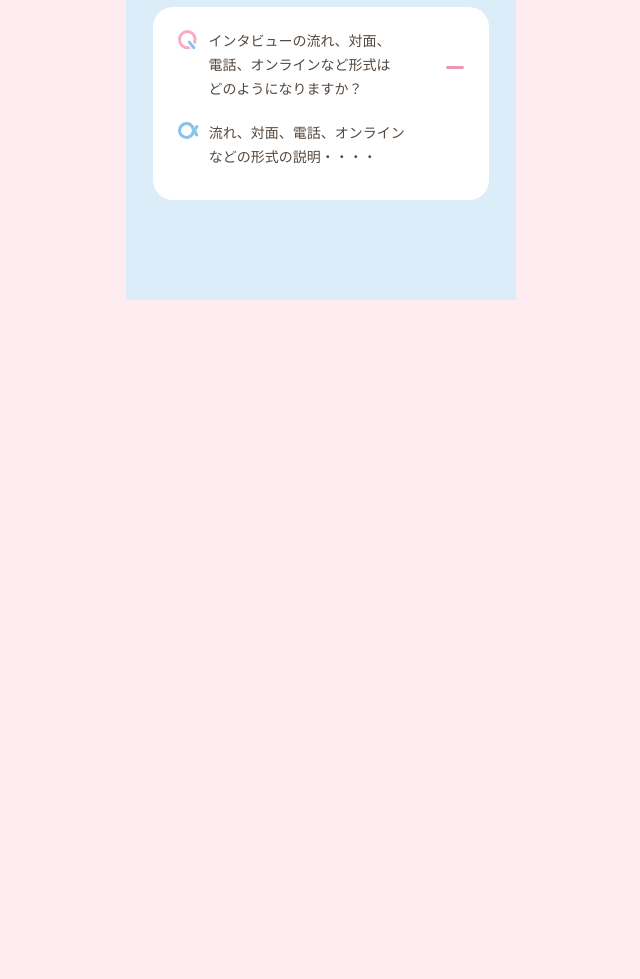
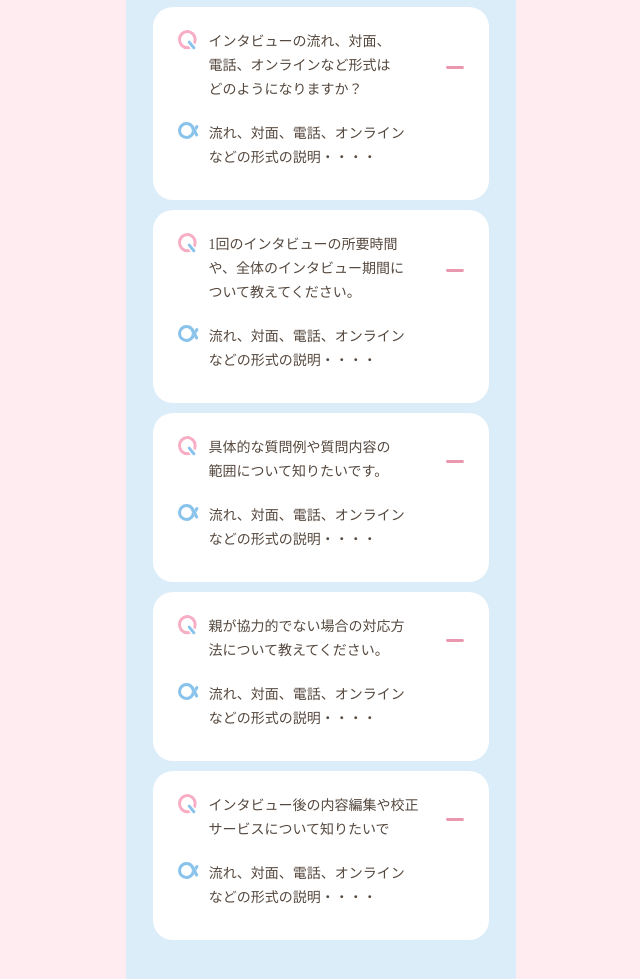
Before and after one commit to real-master-100/kizuna, a plain HTML site: page index.html in a window 1280 px wide. Shown: the part 5721-6700 px from the top of the page, without its empty margins (319-959 px from the left). Before the commit the page ends 6021 px from the top, so only its background shows below. Drawn offline with Linux system fonts and the light colour scheme; a web font is replaced by a local one.

Commit message:
qustion complete except for animation

```diff
--- a/assets/css/Pages/_index.scss
+++ b/assets/css/Pages/_index.scss
@@ -563,7 +563,7 @@ section {
     flex-direction: column;
     align-items: center;
     background-color: #DBEDF9;
-    padding-bottom: 100px;
+    padding-bottom: 32px;
     h5 {
         color: #505050;
         font-size: 32px;
@@ -616,6 +616,7 @@ section {
             justify-content: space-between;
             background-color: #FFFFFF;
             border-radius: 20px;
+            margin-bottom: 10px;
 
             .question {
                 display: flex;
--- a/index.html
+++ b/index.html
@@ -216,12 +216,92 @@
                     <p>流れ、対面、電話、オンラインなどの形式の説明・・・・</p>
                 </div>
             </div>
+
+
+            <div>
+                <div class="question">
+                    <div class="content">
+                        <img src="./assets/image/seventh_v/q_mark.svg" alt="qustion_mark">
+                        <p>1回のインタビューの所要時間<br/>や、全体のインタビュー期間に<br/>
+                            ついて教えてください。</p>
+                    </div>
+                    <div class="btn">
+                        <img src="./assets/image/seventh_v/spread_minus.svg" alt="spread_minus"  class="close">
+                    </div>
+                    <!-- <img src="./assets/image/seventh_v/spread_plus.svg" alt="spread_plus" class="open"> -->
+                </div>
+                <div class="answer">
+                    <img src="./assets/image/seventh_v/a_mark.svg" alt="">
+                    <p>流れ、対面、電話、オンラインなどの形式の説明・・・・</p>
+                </div>
+            </div>
+
+
+            <div>
+                <div class="question">
+                    <div class="content">
+                        <img src="./assets/image/seventh_v/q_mark.svg" alt="qustion_mark">
+                        <p>具体的な質問例や質問内容の<br/>
+                            範囲について知りたいです。</p>
+                    </div>
+                    <div class="btn">
+                        <img src="./assets/image/seventh_v/spread_minus.svg" alt="spread_minus"  class="close">
+                    </div>
+                    <!-- <img src="./assets/image/seventh_v/spread_plus.svg" alt="spread_plus" class="open"> -->
+                </div>
+                <div class="answer">
+                    <img src="./assets/image/seventh_v/a_mark.svg" alt="">
+                    <p>流れ、対面、電話、オンラインなどの形式の説明・・・・</p>
+                </div>
+            </div>
+            <div>
+                <div class="question">
+                    <div class="content">
+                        <img src="./assets/image/seventh_v/q_mark.svg" alt="qustion_mark">
+                        <p>親が協力的でない場合の対応方<br/> 法について教えてください。</p>
+                    </div>
+                    <div class="btn">
+                        <img src="./assets/image/seventh_v/spread_minus.svg" alt="spread_minus"  class="close">
+                    </div>
+                    <!-- <img src="./assets/image/seventh_v/spread_plus.svg" alt="spread_plus" class="open"> -->
+                </div>
+                <div class="answer">
+                    <img src="./assets/image/seventh_v/a_mark.svg" alt="">
+                    <p>流れ、対面、電話、オンラインなどの形式の説明・・・・</p>
+                </div>
+            </div>
+
+
+            <div>
+                <div class="question">
+                    <div class="content">
+                        <img src="./assets/image/seventh_v/q_mark.svg" alt="qustion_mark">
+                        <p>インタビュー後の内容編集や校正<br />サービスについて知りたいで
+                        </p>
+                    </div>
+                    <div class="btn">
+                        <img src="./assets/image/seventh_v/spread_minus.svg" alt="spread_minus"  class="close">
+                    </div>
+                    <!-- <img src="./assets/image/seventh_v/spread_plus.svg" alt="spread_plus" class="open"> -->
+                </div>
+                <div class="answer">
+                    <img src="./assets/image/seventh_v/a_mark.svg" alt="">
+                    <p>流れ、対面、電話、オンラインなどの形式の説明・・・・</p>
+                </div>
+            </div>
+
+
         </div>
 
         <div class="family">
 
         </div>
     </section>
+
+    <div class="link">
+        <img src="./assets/image/link8_9.png" alt="">
+    </div>
+
     </div>
 
 
```
Also changed, not shown: assets/css/style.css, 1 other file.
